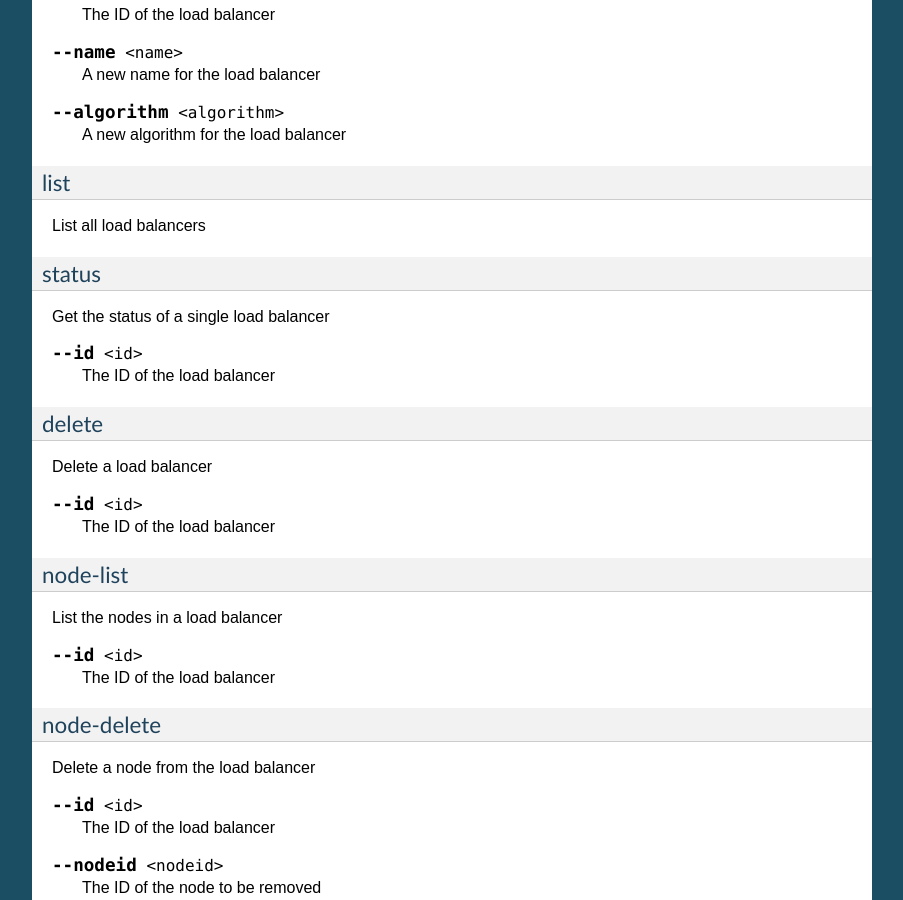
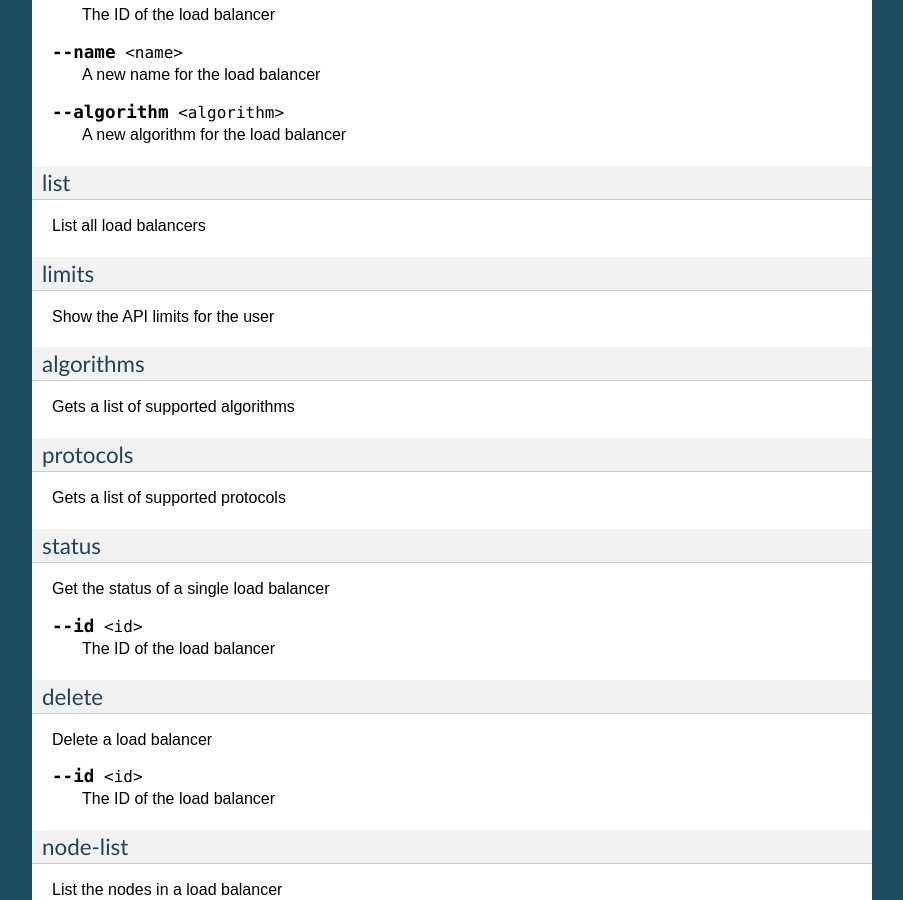
Before and after one commit to stackforge/libra, a Sphinx documentation site: the page built from doc/client/command.rst, in a window 1280 px wide and 900 px high, scrolled down 1430 px. Shown: the whole window, without its empty margins (198-1101 px from the left). Built offline with Sphinx 7.4.7, drawn with Linux system fonts in a browser that asks for light colours; some of the changed text lies outside the part shown.

Commit message:
Add /protocol and /algorithms to client
Fixes bug #1089835

Change-Id: Iaae9af90accf79273f78387e4eaeb9ee4e5e196d

```diff
--- a/doc/client/command.rst
+++ b/doc/client/command.rst
@@ -107,14 +107,35 @@ Update a load balancer's configuration
 
    A new algorithm for the load balancer
 
-.. program:: libra_client.py list
+.. program:: libra_client list
 
 list
 ^^^^
 
 List all load balancers
 
-.. program:: libra_client.py status
+.. program:: libra_client limits
+
+limits
+^^^^^^
+
+Show the API limits for the user
+
+.. program:: libra_client algorithms
+
+algorithms
+^^^^^^^^^^
+
+Gets a list of supported algorithms
+
+.. program:: libra_client protocols
+
+protocols
+^^^^^^^^^
+
+Gets a list of supported protocols
+
+.. program:: libra_client status
 
 status
 ^^^^^^
```
Also changed, not shown: other parts of doc/client/command.rst (+11 -11 lines), 2 other files.
